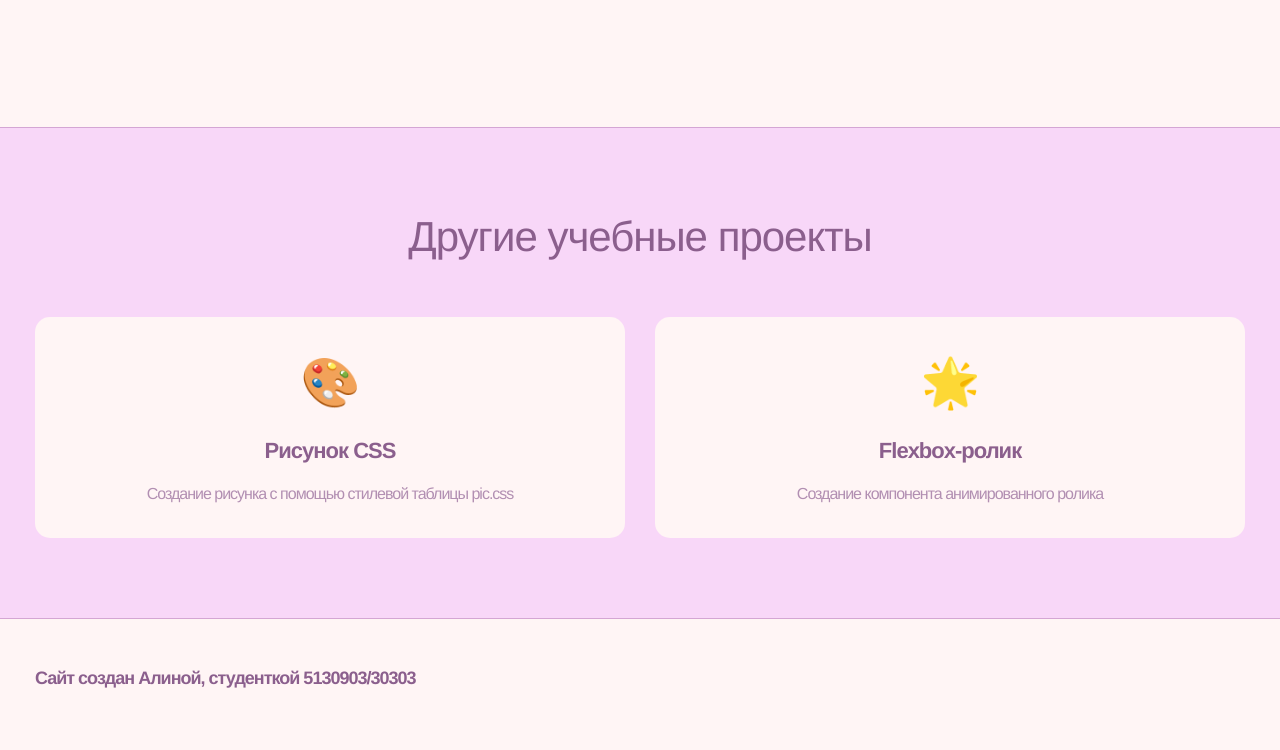
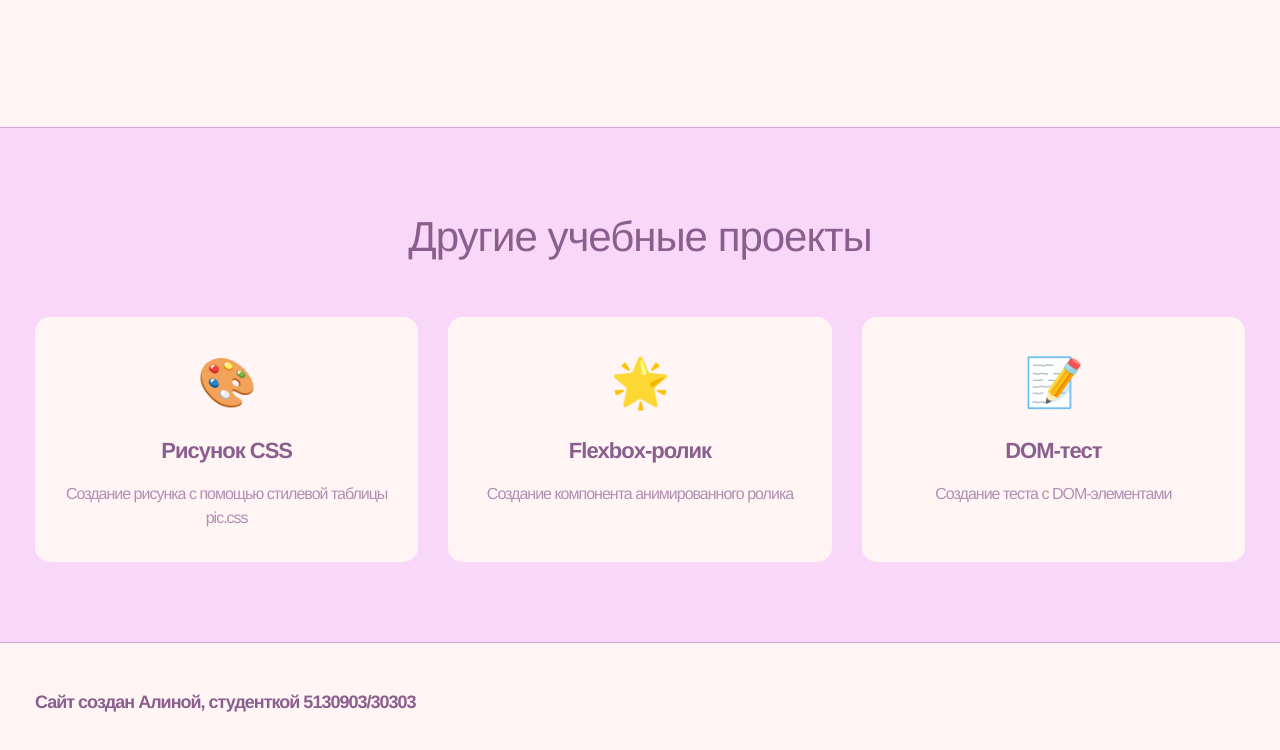
Before and after one commit to 28lin/beauty_salon, a plain HTML site: page index.html in a window 1280 px wide. Shown: the part 6639-7389 px from the top of the page. Drawn offline with Linux system fonts and the light colour scheme.

Commit message:
index.html

```diff
--- a/index.html
+++ b/index.html
@@ -302,6 +302,11 @@
                     <h3>Flexbox-ролик</h3>
                     <p>Создание компонента анимированного ролика</p>
                 </a>
+                <a href="domtest/domtest.html" class="project-card">
+                    <div class="project-icon">📝</div>
+                    <h3>DOM-тест</h3>
+                    <p>Создание теста с DOM-элементами</p>
+                </a>
             </div>
         </div>
     </section>
```
